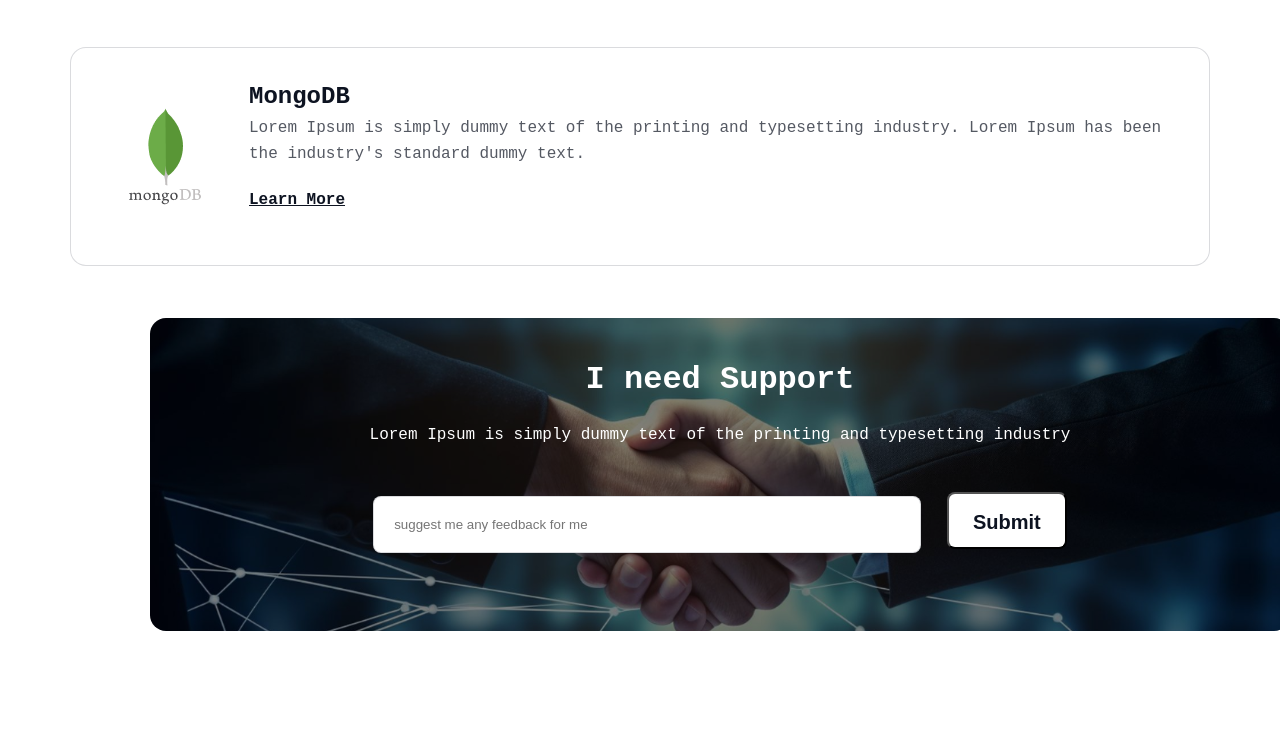
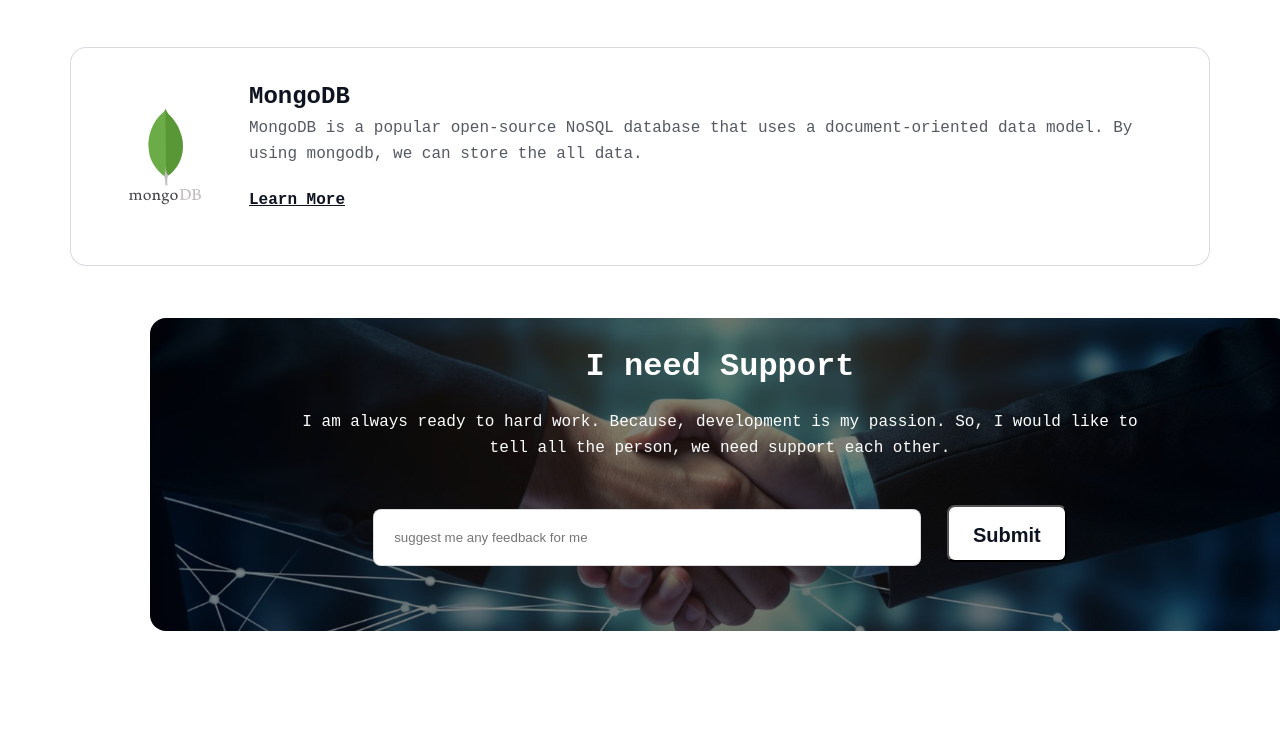
Before and after one commit to shahidulshohid/assignment-1, a plain HTML site: page index.html in a window 1280 px wide. Shown: the part 4256-4995 px from the top of the page. Drawn offline with Linux system fonts and the light colour scheme; a web font is replaced by a local one.

Commit message:
Now i have completed my full website finally.

```diff
--- a/index.html
+++ b/index.html
@@ -144,7 +144,7 @@
                 </div>
                 <div class="content-item">
                     <h2>MongoDB</h2>
-                    <p>Lorem Ipsum is simply dummy text of the printing and typesetting industry. Lorem Ipsum has been the industry's standard dummy text.</p>
+                    <p>MongoDB is a popular open-source NoSQL database that uses a document-oriented data model. By using mongodb, we can store the all data.</p>
                     <a href="">Learn More</a>
                 </div>
             </div>
@@ -156,7 +156,7 @@
         <div class="footer-img">
             <div class="shared-title footer-title">
                 <h2>I need Support</h2>
-                <p>Lorem Ipsum is simply dummy text of the printing and typesetting industry</p>
+                <p>I am always ready to hard work. Because, development is my passion. So, I would like to tell all the person, we need support each other.</p>
                 <div class="input-box">
                     <input type="text" name="" id="" placeholder="suggest me any feedback for me">
                 <input type="submit" value="Submit">
```
